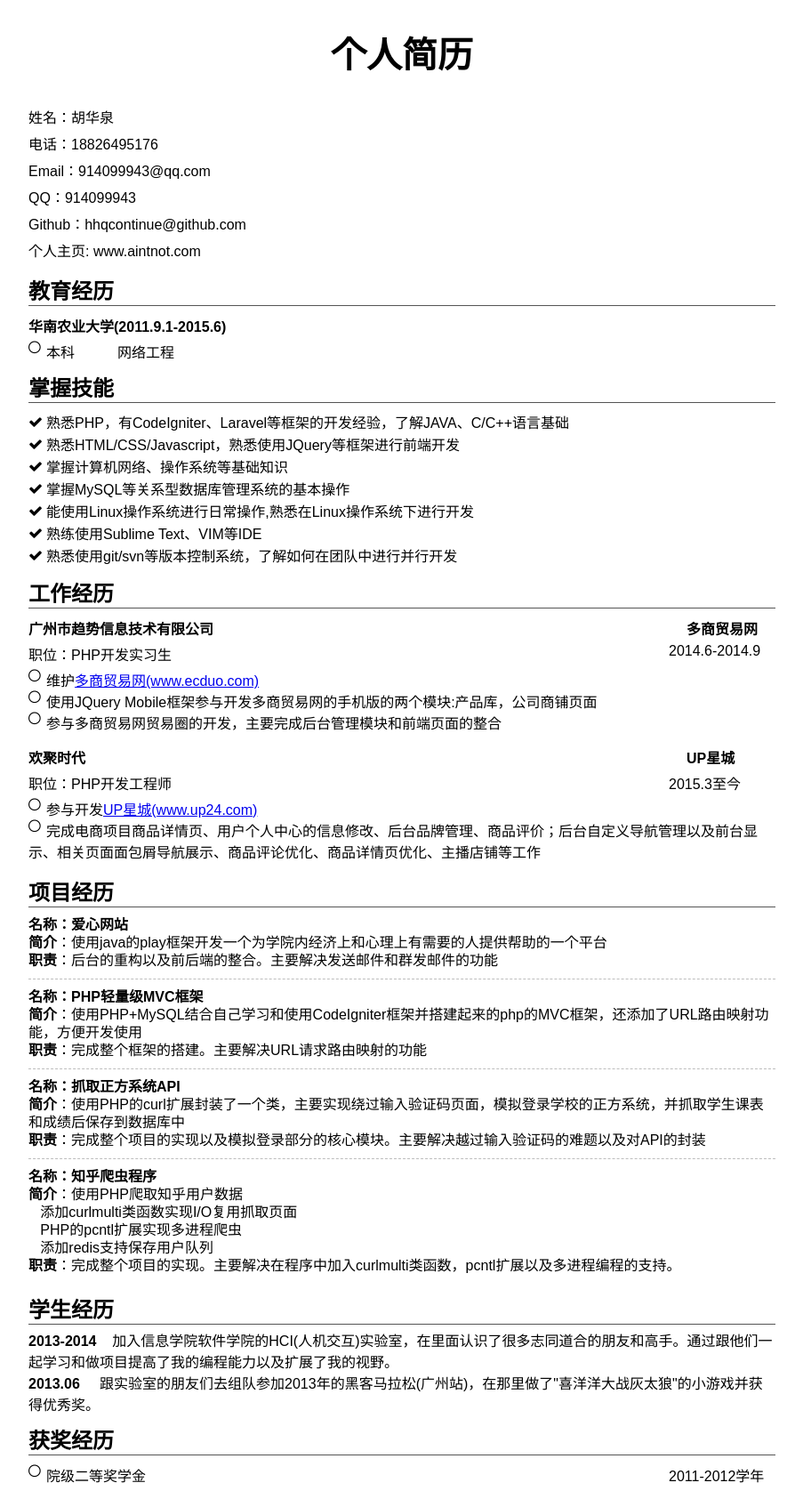
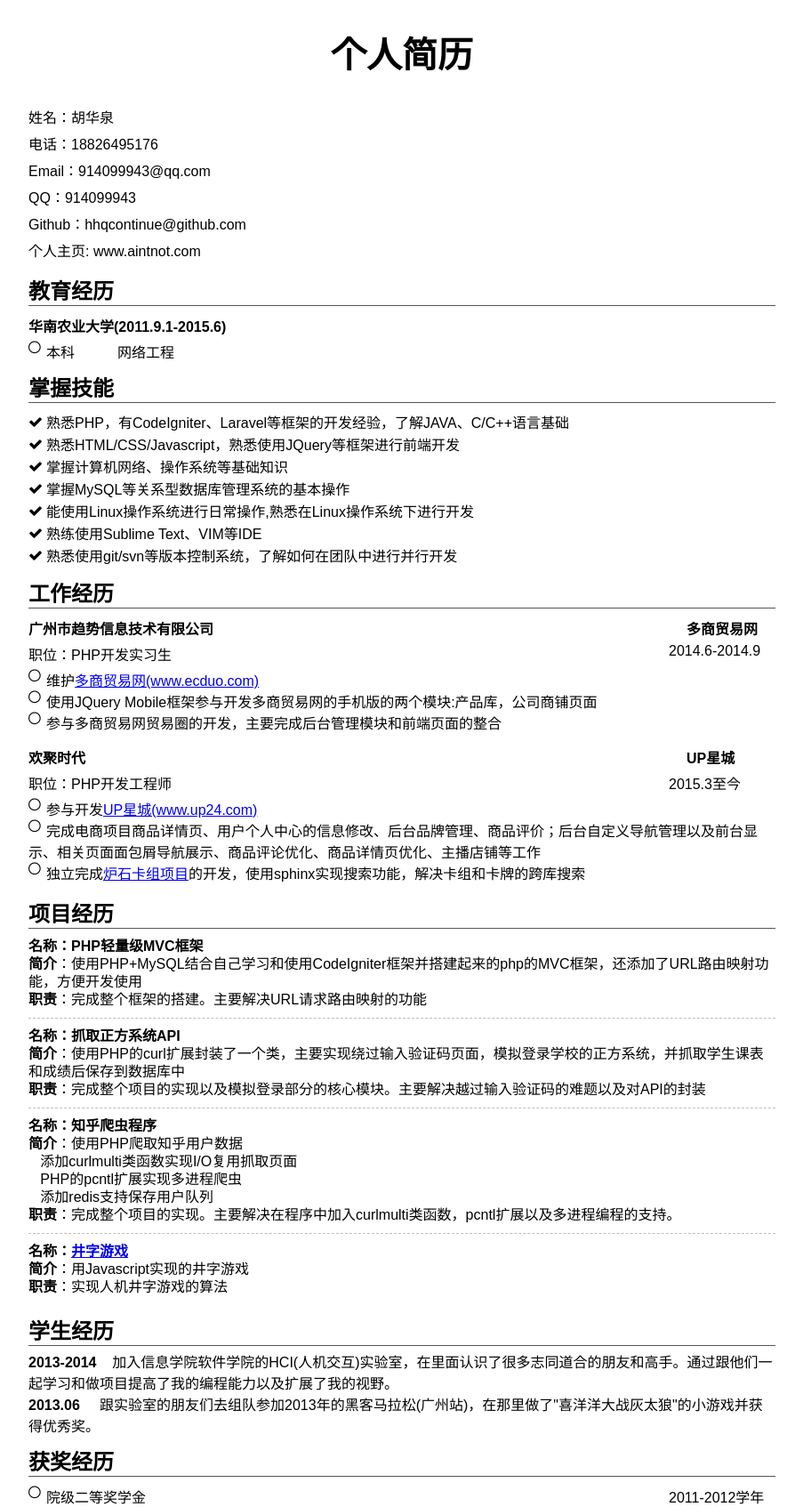
Before and after one commit to hoohack/hoohack.github.io, a Jekyll site: the page assets/resume/index.html, which Jekyll copies as it is, in a window 1280 px wide. Shown: the whole page at 89% size, without its empty margins (188-1091 px from the left). Built offline with Jekyll 4.4.1, drawn with Linux system fonts in a browser that asks for light colours; before the commit the page ends 1670 px from its top, so only the background shows below that.

Commit message:
update resume and add small project in about

```diff
--- a/assets/resume/index.html
+++ b/assets/resume/index.html
@@ -97,6 +97,7 @@
 						<ul>
 							<li><i class="fa fa-circle-thin fa-1"></i>参与开发<a href="http://www.up24.com" target="_blank">UP星城(www.up24.com)</a></li>
 							<li><i class="fa fa-circle-thin fa-1"></i>完成电商项目商品详情页、用户个人中心的信息修改、后台品牌管理、商品评价；后台自定义导航管理以及前台显示、相关页面面包屑导航展示、商品评论优化、商品详情页优化、主播店铺等工作</li>
+							<li><i class="fa fa-circle-thin fa-1"></i>独立完成<a href="http://ls.duowan.com/d/" target="_blank">炉石卡组项目</a>的开发，使用sphinx实现搜索功能，解决卡组和卡牌的跨库搜索</li>
 						</ul>
 					</div>
 				</div>
@@ -104,12 +105,6 @@
 
 			<div id="project-exp">
 				<h2 class="part-title">项目经历</h2>
-				<div class="project-content">
-					<h4 class="name">名称：爱心网站</h4>
-					<p class="intro"><b>简介</b>：使用java的play框架开发一个为学院内经济上和心理上有需要的人提供帮助的一个平台</p>
-					<p class="charge"><b>职责</b>：后台的重构以及前后端的整合。主要解决发送邮件和群发邮件的功能</p>
-				</div>
-
 				<div class="project-content">
 					<h4 class="name">名称：PHP轻量级MVC框架</h4>
 					<p class="intro"><b>简介</b>：使用PHP+MySQL结合自己学习和使用CodeIgniter框架并搭建起来的php的MVC框架，还添加了URL路由映射功能，方便开发使用</p>
@@ -122,13 +117,19 @@
 					<p class="charge"><b>职责</b>：完成整个项目的实现以及模拟登录部分的核心模块。主要解决越过输入验证码的难题以及对API的封装</p>
 				</div>
 
-				<div class="project-content last">
+				<div class="project-content">
 					<h4 class="name">名称：知乎爬虫程序</h4>
 					<p class="intro"><b>简介</b>：使用PHP爬取知乎用户数据</p>
 					<p class="intro">&nbsp;&nbsp;&nbsp;添加curlmulti类函数实现I/O复用抓取页面</p>
 					<p class="intro">&nbsp;&nbsp;&nbsp;PHP的pcntl扩展实现多进程爬虫</p>
 					<p class="intro">&nbsp;&nbsp;&nbsp;添加redis支持保存用户队列</p>
 					<p class="charge"><b>职责</b>：完成整个项目的实现。主要解决在程序中加入curlmulti类函数，pcntl扩展以及多进程编程的支持。</p>
+				</div>
+
+				<div class="project-content last">
+					<h4 class="name">名称：<a href="http://www.hoohack.me/assets/tictactoe" target="_blank">井字游戏</a></h4>
+					<p class="intro"><b>简介</b>：用Javascript实现的井字游戏</p>
+					<p class="charge"><b>职责</b>：实现人机井字游戏的算法</p>
 				</div>
 			</div>
 
```
Also changed, not shown: about.md (+2 -0 lines).
